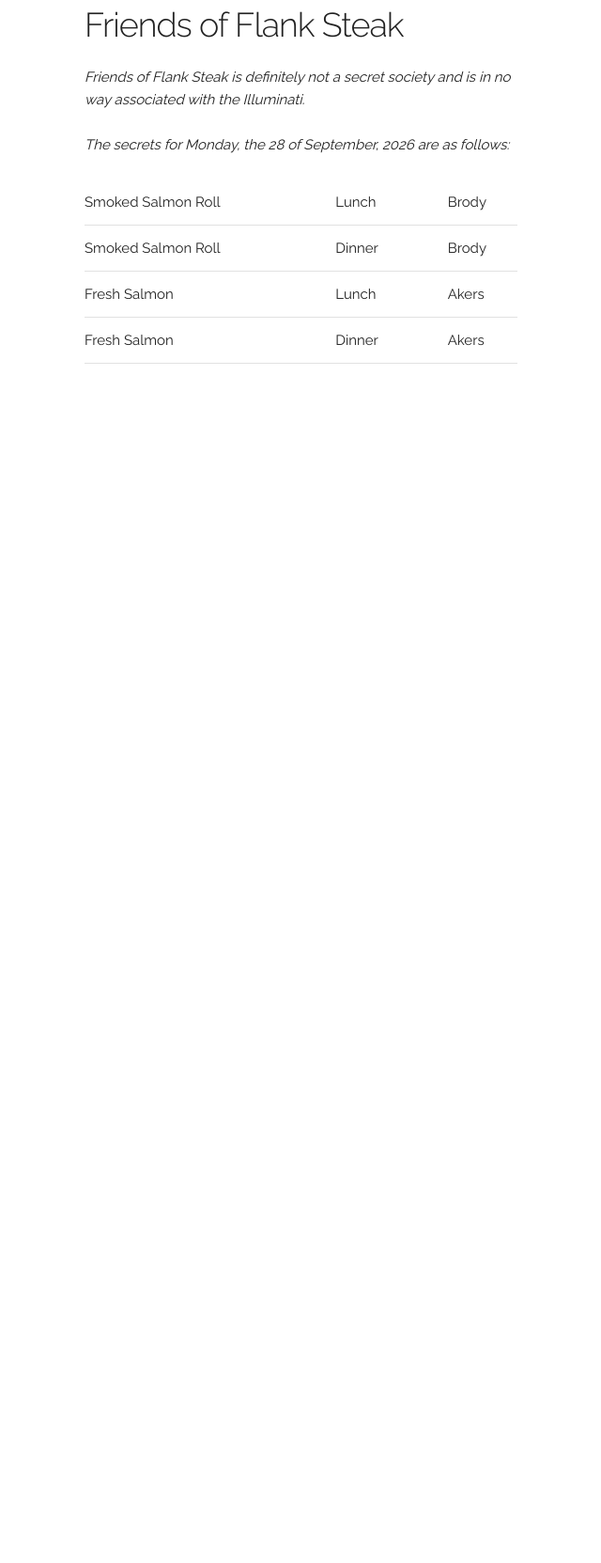
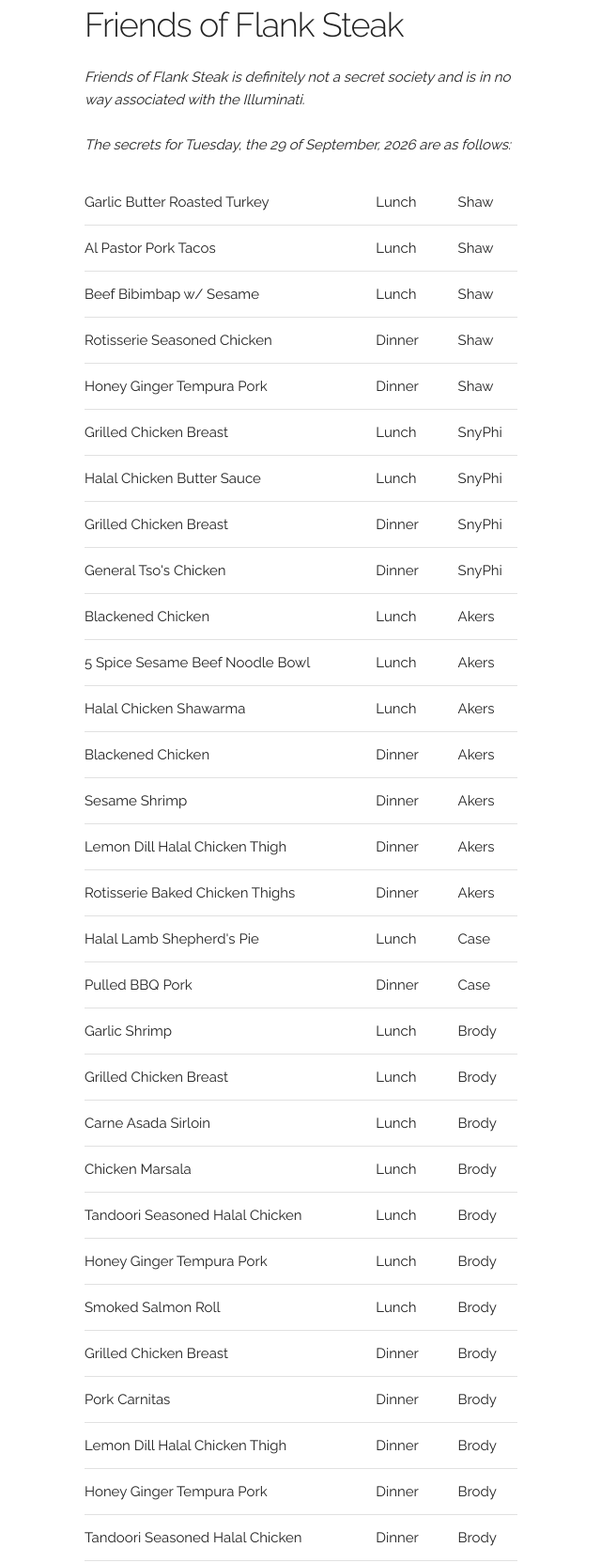
Before and after one commit to paulreece42-agent/friends-of-flank-steak, a website: page public_html/index.html in a window 1280 px wide. Shown: the part 93-1756 px from the top of the page at 94% size, without its empty margins (70-710 px from the left). Before the commit the page ends 800 px from the top, so only its background shows below. Drawn offline with Linux system fonts and the light colour scheme; a small style sheet from the web is missing.

Commit message:
change ordering of dining halls

```diff
--- a/public_html/index.html
+++ b/public_html/index.html
@@ -36,16 +36,78 @@
     <div class="row">
       <div class="one-half column" style="margin-top: 10%">
         <h3>Friends of Flank Steak</h3>
-        <p><i>Friends of Flank Steak is definitely not a secret society and is in no way associated with the Illuminati.<br><br>The secrets for Monday, the 28 of September, 2026 are as follows:<br></i></p>
+        <p><i>Friends of Flank Steak is definitely not a secret society and is in no way associated with the Illuminati.<br><br>The secrets for Tuesday, the 29 of September, 2026 are as follows:<br></i></p>
         <table class="u-full-width">
+
+        <tr><td>Garlic Butter Roasted Turkey</td><td>Lunch</td><td>Shaw</td></tr>
+
+        <tr><td>Al Pastor Pork Tacos</td><td>Lunch</td><td>Shaw</td></tr>
+
+        <tr><td>Beef Bibimbap w/ Sesame</td><td>Lunch</td><td>Shaw</td></tr>
+
+        <tr><td>Rotisserie Seasoned Chicken</td><td>Dinner</td><td>Shaw</td></tr>
+
+        <tr><td>Honey Ginger Tempura Pork</td><td>Dinner</td><td>Shaw</td></tr>
+
+        <tr><td>Grilled Chicken Breast</td><td>Lunch</td><td>SnyPhi</td></tr>
+
+        <tr><td>Halal Chicken Butter Sauce</td><td>Lunch</td><td>SnyPhi</td></tr>
+
+        <tr><td>Grilled Chicken Breast</td><td>Dinner</td><td>SnyPhi</td></tr>
+
+        <tr><td>General Tso's Chicken</td><td>Dinner</td><td>SnyPhi</td></tr>
+
+        <tr><td>Blackened Chicken</td><td>Lunch</td><td>Akers</td></tr>
+
+        <tr><td>5 Spice Sesame Beef Noodle Bowl</td><td>Lunch</td><td>Akers</td></tr>
+
+        <tr><td>Halal Chicken Shawarma</td><td>Lunch</td><td>Akers</td></tr>
+
+        <tr><td>Blackened Chicken</td><td>Dinner</td><td>Akers</td></tr>
+
+        <tr><td>Sesame Shrimp</td><td>Dinner</td><td>Akers</td></tr>
+
+        <tr><td>Lemon Dill Halal Chicken Thigh</td><td>Dinner</td><td>Akers</td></tr>
+
+        <tr><td>Rotisserie Baked Chicken Thighs</td><td>Dinner</td><td>Akers</td></tr>
+
+        <tr><td>Halal Lamb Shepherd's Pie</td><td>Lunch</td><td>Case</td></tr>
+
+        <tr><td>Pulled BBQ Pork</td><td>Dinner</td><td>Case</td></tr>
+
+        <tr><td>Garlic Shrimp</td><td>Lunch</td><td>Brody</td></tr>
+
+        <tr><td>Grilled Chicken Breast</td><td>Lunch</td><td>Brody</td></tr>
+
+        <tr><td>Carne Asada Sirloin</td><td>Lunch</td><td>Brody</td></tr>
+
+        <tr><td>Chicken Marsala</td><td>Lunch</td><td>Brody</td></tr>
+
+        <tr><td>Tandoori Seasoned Halal Chicken</td><td>Lunch</td><td>Brody</td></tr>
+
+        <tr><td>Honey Ginger Tempura Pork</td><td>Lunch</td><td>Brody</td></tr>
 
         <tr><td>Smoked Salmon Roll</td><td>Lunch</td><td>Brody</td></tr>
 
+        <tr><td>Grilled Chicken Breast</td><td>Dinner</td><td>Brody</td></tr>
+
+        <tr><td>Pork Carnitas</td><td>Dinner</td><td>Brody</td></tr>
+
+        <tr><td>Lemon Dill Halal Chicken Thigh</td><td>Dinner</td><td>Brody</td></tr>
+
+        <tr><td>Honey Ginger Tempura Pork</td><td>Dinner</td><td>Brody</td></tr>
+
+        <tr><td>Tandoori Seasoned Halal Chicken</td><td>Dinner</td><td>Brody</td></tr>
+
         <tr><td>Smoked Salmon Roll</td><td>Dinner</td><td>Brody</td></tr>
 
-        <tr><td>Fresh Salmon</td><td>Lunch</td><td>Akers</td></tr>
+        <tr><td>Thai Chicken Karaage</td><td>Lunch</td><td>Landon</td></tr>
 
-        <tr><td>Fresh Salmon</td><td>Dinner</td><td>Akers</td></tr>
+        <tr><td>Grilled Chicken Breast</td><td>Lunch</td><td>Landon</td></tr>
+
+        <tr><td>Pork Loin with Cherry Sauce</td><td>Dinner</td><td>Landon</td></tr>
+
+        <tr><td>Grilled Chicken Breast</td><td>Dinner</td><td>Landon</td></tr>
 
         </table>
       </div>
```
Also changed, not shown: 2 other files.
